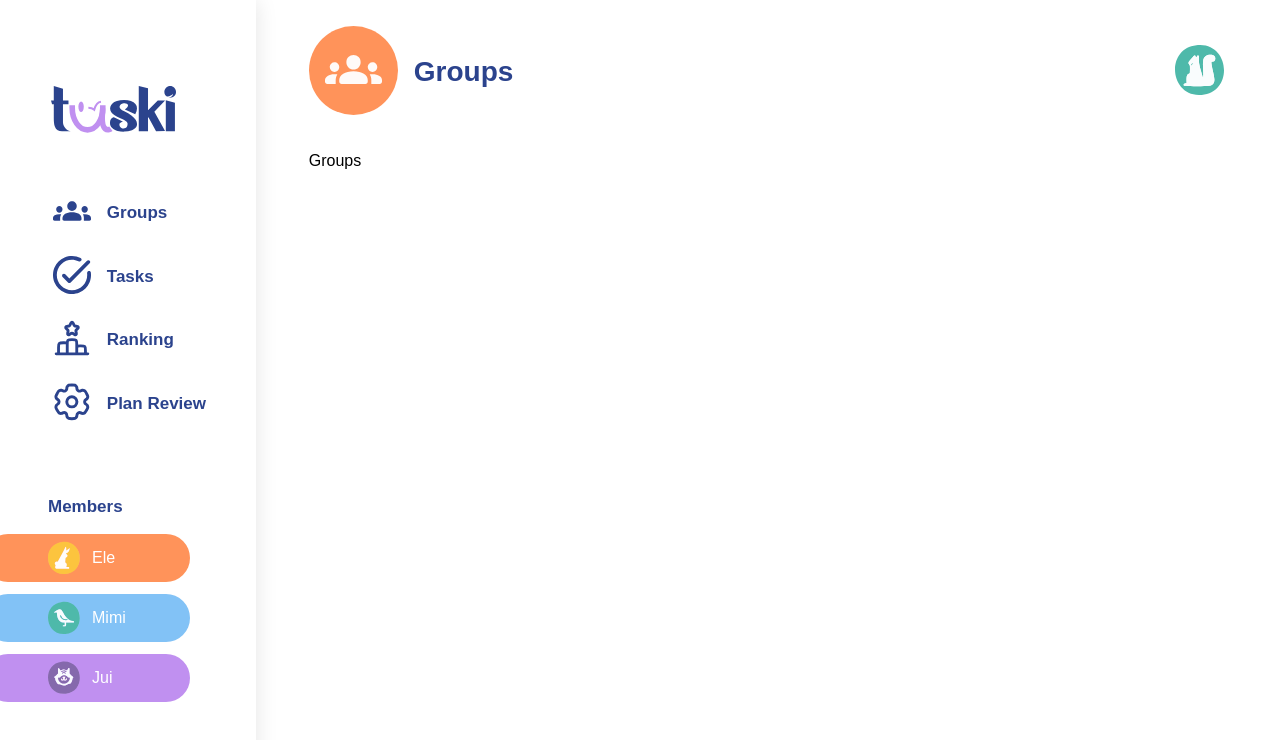
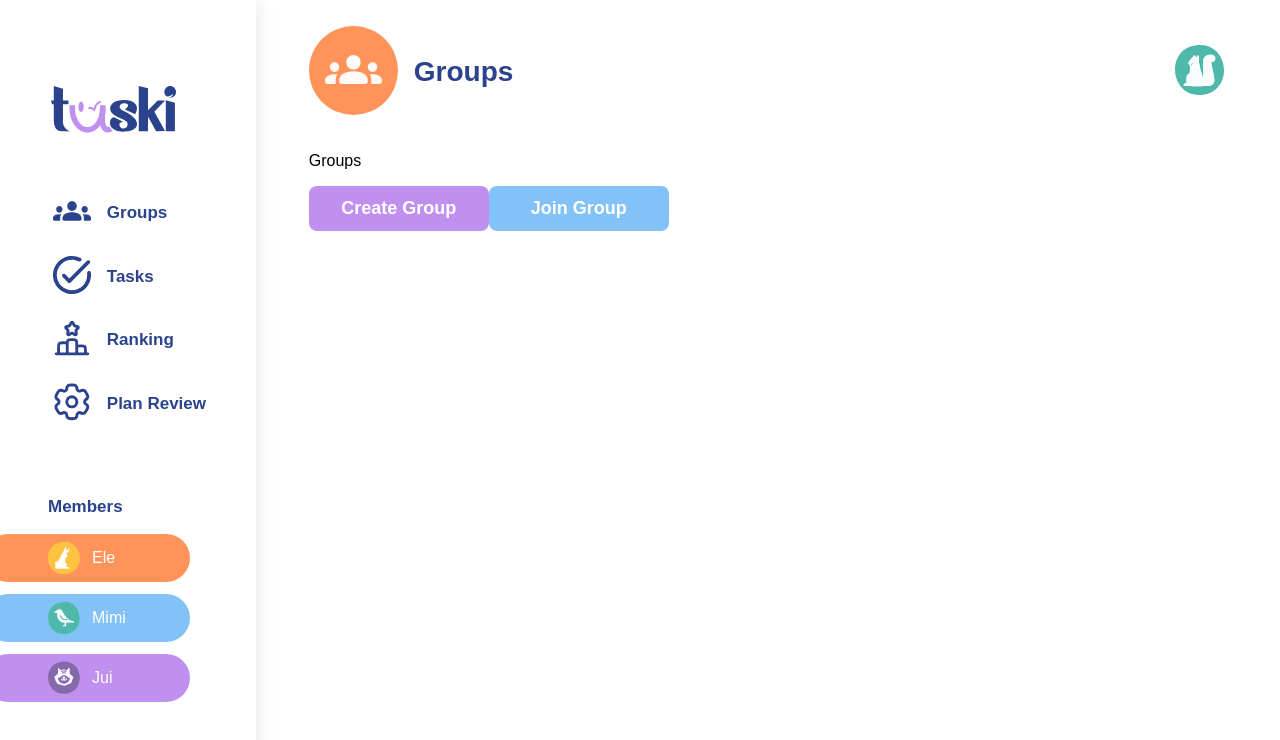
Before and after one commit to NikSala10/TaskiProject, a React (Vite) app: page / in a window 1280 px wide. Shown: the top 740 px of the page. Built offline with nearby package versions, Linux system fonts and the light colour scheme.

Commit message:
feat(components): add dynamic Button component with text, color, and width props and css

```diff
--- a/src/components/Button/Btn.css
+++ b/src/components/Button/Btn.css
@@ -1,11 +1,13 @@
 .custom-button {
-  padding: 10px 20px;
   border: none;
   border-radius: 8px;
   color: white;
-  font-size: 16px;
+  font-weight: bold;
+  height: 45px;
+  padding: 10px 20px;
+  font-size: 18px;
   cursor: pointer;
-  transition: background-color 0.3s ease;
+  transition: filter 0.2s ease;
 }
 
 .custom-button:hover {
--- a/src/components/Button/Button.tsx
+++ b/src/components/Button/Button.tsx
@@ -1,4 +1,5 @@
 import type { ButtonProps } from "../../types/ButtonType";
+import './Btn.css'
 
 const Button = ({ text, color = "#4CAF50", width = "150px", onClick }: ButtonProps) => {
   return (
--- a/src/pages/Groups/Groups.tsx
+++ b/src/pages/Groups/Groups.tsx
@@ -1,10 +1,15 @@
+import Button from "../../components/Button/Button";
 import { useSetPageInfo } from "../../hook/UseSetPage";
 
 const Groups = () => {
   useSetPageInfo("Groups");
 
   return (
+    <>
     <p>Groups</p>
+    <Button text="Create Group" color="#C090F0" width="180px" onClick={() => alert("Button Clicked!")} />
+    <Button text="Join Group" color="#82C2F6" width="180px" onClick={() => alert("Button Clicked!")} />
+      </>
   );
 };
 
```
